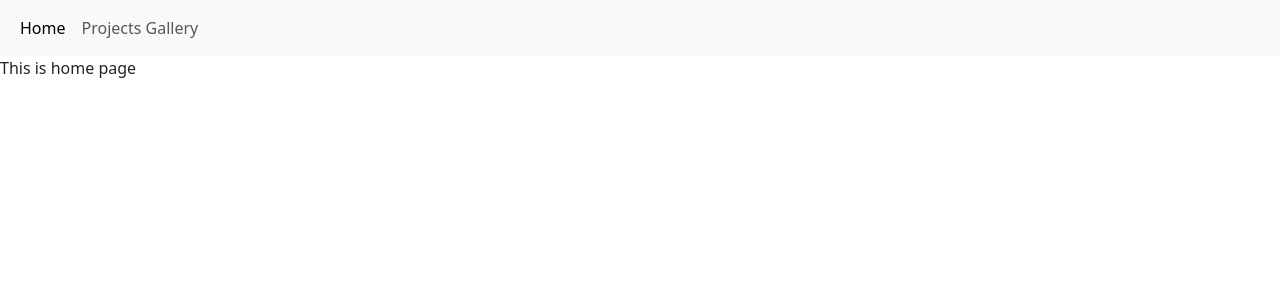
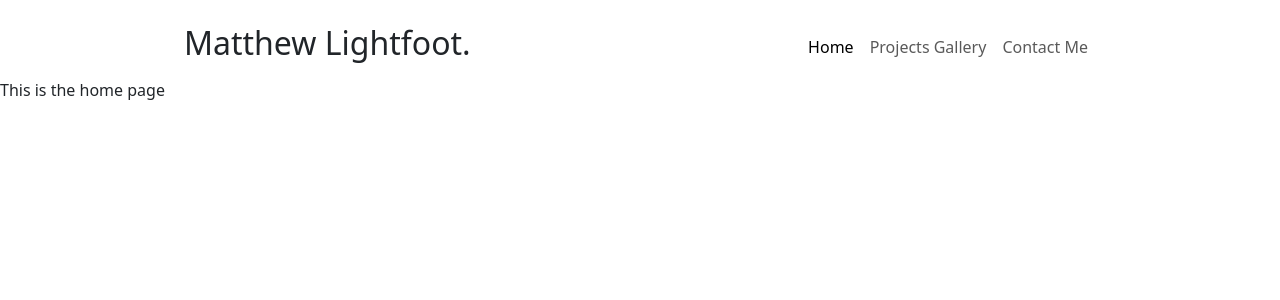
Before and after one commit to Mtlightfoot/react-portfolio, a React (Vite) app in the folder portfolio/: page / in a window 1280 px wide. Shown: the top 300 px of the page. Built offline with nearby package versions, Linux system fonts and the light colour scheme.

Commit message:
Got page working with all the different links

```diff
--- a/portfolio/src/App.jsx
+++ b/portfolio/src/App.jsx
@@ -4,6 +4,7 @@
 import Header from './components/Header';
 import Home from './pages/Home';
 import ProjectsGallery from './pages/ProjectsGallery';
+import Contact from './pages/Contact';
 import React from 'react';
 
 function App() {
@@ -12,6 +13,8 @@
     <Routes>
       <Route path="/" element={<Home />} />
       <Route path="/projects-gallery" element={<ProjectsGallery />} />
+      <Route path="/contact" element={<Contact />} />
+
     </Routes>
   </Router>
 
--- a/portfolio/src/components/Header.jsx
+++ b/portfolio/src/components/Header.jsx
@@ -2,20 +2,31 @@
 
 function Header() {
     return (
-        <nav className="navbar navbar-expand-lg bg-body-tertiary">
-            <div className="container-fluid">
-                <div className="collapse navbar-collapse" id="navbarSupportedContent">
-                    <ul className="navbar-nav me-auto mb-2 mb-lg-0">
+        <header className="row mx-auto col-9 justify-content-center">
+
+            <nav className="mt-3 navbar navbar-expand-lg navbar-light">
+                <div className="container-fluid px-4">
+                    <h2>Matthew Lightfoot.</h2>
+                    <button className="navbar-toggler" type="button" data-bs-toggle="collapse" data-bs-target="#navbarNav"
+                        aria-controls="navbarNav" aria-expanded="false" aria-label="Toggle navigation">
+                        <span className="navbar-toggler-icon"></span>
+                    </button>
+                    <div className="collapse navbar-collapse justify-content-end" id="navbarNav">
+                        <ul className="navbar-nav">
                             <li className="nav-item">
                                 <NavLink className="nav-link" to="/" end>Home</NavLink>
                             </li>
                             <li className="nav-item">
                                 <NavLink className="nav-link" to="/projects-gallery" end>Projects Gallery</NavLink>
                             </li>
+                            <li className="nav-item">
+                                <NavLink className="nav-link" to="/contact" end>Contact Me</NavLink>
+                            </li>
                         </ul>
                     </div>
                 </div>
             </nav>
+        </header>
     );
 }
 
--- /dev/null
+++ b/portfolio/src/pages/Contact.jsx
@@ -0,0 +1,5 @@
+function Contact() {
+    return <div>This is the contact page</div>
+}
+
+export default Contact;
--- a/portfolio/src/pages/Home.jsx
+++ b/portfolio/src/pages/Home.jsx
@@ -1,5 +1,5 @@
 function Home() {
-    return <div>This is home page</div>
+    return <div>This is the home page</div>
 }
 
 export default Home;
```
Lines whose indentation alone changed are shown as unchanged.
